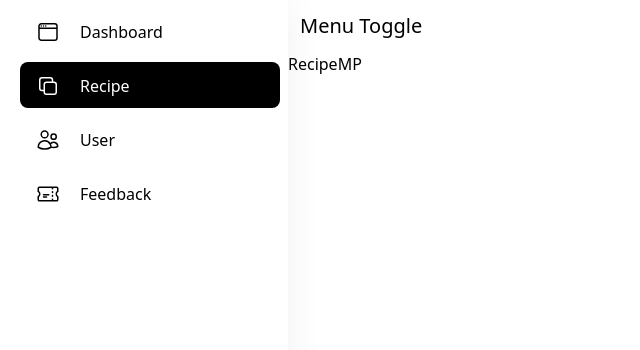
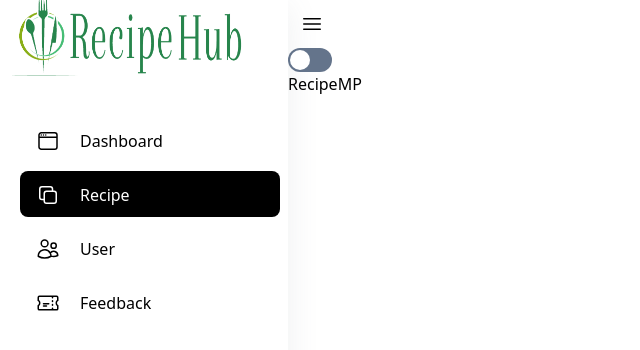
Before and after one commit to HaiDank/admin-dashboard, a React (Vite) app: page /RecipeManagement in a window 1280 px wide. Shown: the top 350 px of the page, without its empty margins (0-640 px from the left). Built offline with nearby package versions, Linux system fonts and the light colour scheme.

Commit message:
button and switch darkmode button

```diff
--- a/src/App.jsx
+++ b/src/App.jsx
@@ -6,19 +6,18 @@ import UserMP from "./pages/UserManagementPage/UserMP";
 import SideNav from "./components/NavBar/SideNav";
 import TopNav from "./components/NavBar/TopNav";
 import { usePageContext } from "./contexts/PageContext";
+import { useEffect } from "react";
 
 function App() {
-  const { activeMenu } = usePageContext();
-
-  console.log(activeMenu);
+  const { activeMenu, isDarkMode } = usePageContext();
 
   return (
     <>
-      <div className='relative flex'>
+      <div className={isDarkMode ? "dark relative flex" : "relative flex"}>
         <div
           className={
             activeMenu
-              ? "sidebar dark:bg-secondary-dark-bg fixed h-screen w-72 bg-white "
+              ? "sidebar fixed h-screen w-72 bg-white dark:bg-slate-700 "
               : "sidebar w-0 "
           }
         >
@@ -27,8 +26,8 @@ function App() {
         <div
           className={
             activeMenu
-              ? "inline-block min-h-screen w-full md:ml-72"
-              : "inline-block min-h-screen w-full"
+              ? "inline-block min-h-screen w-full dark:bg-slate-700 md:ml-72"
+              : "inline-block min-h-screen w-full dark:bg-slate-700"
           }
         >
           <div>
--- a/src/app.css
+++ b/src/app.css
@@ -2,3 +2,11 @@
   box-shadow: rgb(113 122 131 / 11%) 0px 7px 30px 0px;
   @apply transition-all duration-100;
 }
+
+.switch-btn-label {
+  @apply relative flex h-6 w-11 cursor-pointer items-center justify-between rounded-2xl bg-slate-500 transition-colors duration-300 checked:bg-green-300;
+}
+
+.switch-slider {
+  @apply absolute left-0.5 top-0.5 aspect-square h-5/6 rounded-full bg-white shadow-2xl transition-all duration-300 ease-in-out content-none;
+}
--- a/src/components/Button.jsx
+++ b/src/components/Button.jsx
@@ -0,0 +1,17 @@
+import React from "react";
+
+const Button = ({ customFunc, icon }) => {
+  return (
+    <>
+      <button
+        type='button'
+        onClick={customFunc}
+        className='relative rounded-2xl p-3 text-xl hover:bg-slate-100'
+      >
+        {icon}
+      </button>
+    </>
+  );
+};
+
+export default Button;
--- a/src/components/NavBar/SideNav.jsx
+++ b/src/components/NavBar/SideNav.jsx
@@ -5,12 +5,21 @@ import { links } from "./SideNavData";
 function SideNav() {
   return (
     <div className='ml-3 h-screen overflow-auto pb-10 md:overflow-hidden md:hover:overflow-auto'>
+      <div className='mb-10'>
+        <img
+          className='h-auto w-5/6'
+          src='img/logo-text-recipehub-v2.png'
+          about='recipeHub'
+        />
+      </div>
+      <div>
         {links.map((link) => (
           <CustomLink to={link.path} key={link.id}>
             {" "}
             {link.icon} <span>{link.title}</span>
           </CustomLink>
         ))}
+      </div>
 
       {/* <CustomLink to='/RecipeManagement'>Manage Recipe</CustomLink>
       <CustomLink to='/Feedback'>Feedback</CustomLink>
--- a/src/components/NavBar/TopNav.jsx
+++ b/src/components/NavBar/TopNav.jsx
@@ -1,20 +1,39 @@
 import React from "react";
 import { usePageContext } from "../../contexts/PageContext";
+import SwitchButton from "../SwitchButton";
+import Button from "../Button";
 
 function TopNav() {
-  const { activeMenu, setActiveMenu } = usePageContext();
+  const { activeMenu, setActiveMenu, toggleDarkMode, isDarkMode } =
+    usePageContext();
 
   const handleToggleMenu = () => setActiveMenu(!activeMenu);
 
+  const menuToggleIcon = (
+    <svg
+      xmlns='http://www.w3.org/2000/svg'
+      fill='none'
+      viewBox='0 0 24 24'
+      strokeWidth={1.5}
+      stroke='currentColor'
+      className='h-6 w-6'
+    >
+      <path
+        strokeLinecap='round'
+        strokeLinejoin='round'
+        d='M3.75 6.75h16.5M3.75 12h16.5m-16.5 5.25h16.5'
+      />
+    </svg>
+  );
+
   return (
     <div className='headnav fixed w-full md:static'>
-      <button
-        type='button'
-        onClick={() => handleToggleMenu()}
-        className='relative rounded-full p-3 text-xl hover:bg-slate-100'
-      >
-        Menu Toggle
-      </button>
+      {/* toggleMenuButton */}
+      <Button customFunc={() => handleToggleMenu()} icon={menuToggleIcon} />
+      {/*  */}
+      {/* toggleThemeButton */}
+      <SwitchButton isOn={isDarkMode} customFunc={() => toggleDarkMode()} />
+      {/*  */}
     </div>
   );
 }
--- /dev/null
+++ b/src/components/SwitchButton.jsx
@@ -0,0 +1,29 @@
+import React, { useState } from "react";
+
+const SwitchButton = ({ customFunc, isOn }) => {
+  const handleSwitchToggle = () => {
+    customFunc();
+  };
+
+  return (
+    <>
+      <label
+        htmlFor='switch-btn'
+        className={isOn ? "switch-btn-label bg-green-400" : "switch-btn-label"}
+      >
+        <input
+          type='checkbox'
+          id='switch-btn'
+          checked={isOn}
+          onChange={handleSwitchToggle}
+          className='hidden'
+        />
+        <span
+          className={isOn ? "switch-slider translate-x-full" : "switch-slider "}
+        />
+      </label>
+    </>
+  );
+};
+
+export default SwitchButton;
--- a/src/contexts/PageContext.jsx
+++ b/src/contexts/PageContext.jsx
@@ -1,12 +1,31 @@
-import React, { useContext, useState, createContext } from "react";
+import React, { useContext, useState, createContext, useEffect } from "react";
 
 const PageContext = createContext();
 
 export const ContextProvider = ({ children }) => {
   const [activeMenu, setActiveMenu] = useState(true);
+  const [isDarkMode, setIsDarkMode] = useState(false);
+
+  useEffect(() => {
+    if (localStorage.getItem("theme") === "dark") setIsDarkMode(true);
+  }, []);
+
+  const toggleDarkMode = () => {
+    const currentMode = !isDarkMode;
+    setIsDarkMode(currentMode);
+    if (currentMode) localStorage.setItem("theme", "dark");
+    else localStorage.setItem("theme", "light");
+  };
 
   return (
-    <PageContext.Provider value={{ activeMenu, setActiveMenu }}>
+    <PageContext.Provider
+      value={{
+        activeMenu,
+        setActiveMenu,
+        isDarkMode,
+        toggleDarkMode,
+      }}
+    >
       {children}
     </PageContext.Provider>
   );
--- a/tailwind.config.js
+++ b/tailwind.config.js
@@ -1,5 +1,6 @@
 /** @type {import('tailwindcss').Config} */
 export default {
+  darkMode:'class',
   content: [
     "./index.html",
     "./src/**/**/*.{js,ts,jsx,tsx}",
```
Lines whose indentation alone changed are shown as unchanged.
